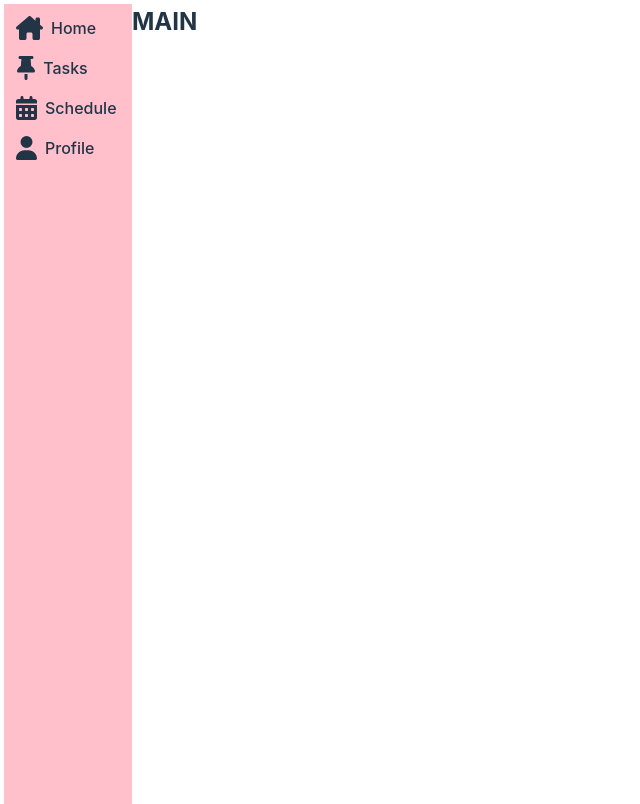
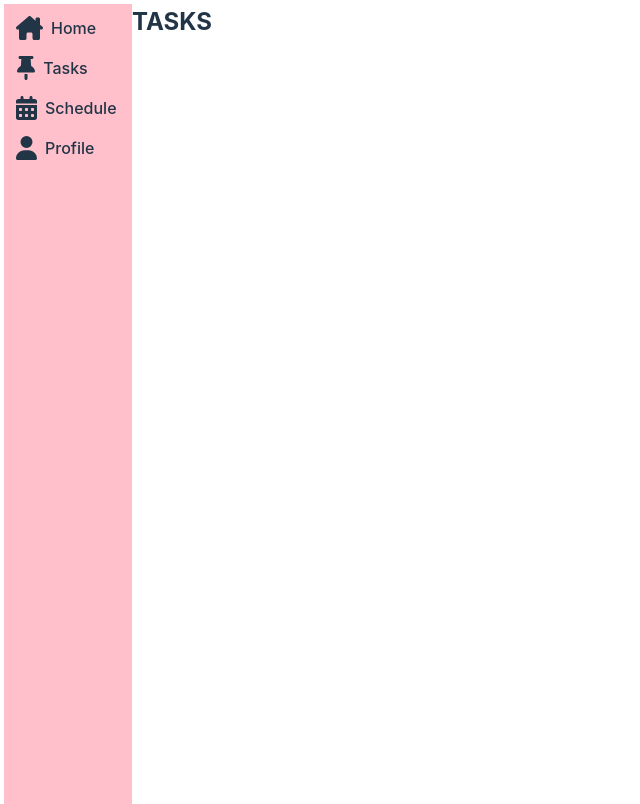
Before and after one commit to SiegfredLorelle/lexmeet-todo, a React (Vite) app: page /tasks in a window 1280 px wide. Shown: the whole page, without its empty margins (0-640 px from the left). Built offline with nearby package versions, Linux system fonts and the light colour scheme.

Commit message:
Create tasks page, fix routes

```diff
--- a/package.json
+++ b/package.json
@@ -17,6 +17,7 @@
     "@fortawesome/react-fontawesome": "^0.2.2",
     "react": "^18.3.1",
     "react-dom": "^18.3.1",
+    "react-router-dom": "^6.26.0",
     "sass": "^1.77.8"
   },
   "devDependencies": {
--- a/src/App.jsx
+++ b/src/App.jsx
@@ -1,34 +1,25 @@
 import { useState } from 'react'
+import { BrowserRouter as Router, Route, Routes } from 'react-router-dom';
 // import reactLogo from './assets/react.svg'
 // import viteLogo from '/vite.svg'
 import './App.scss'
-import './components/sidebar'
-import SideBar from './components/sidebar'
-import Main from './pages/main'
+import './components/Sidebar'
+import SideBar from './components/Sidebar'
+import Home from './pages/Home'
+import Tasks from './pages/Tasks'
 
 function App() {
   const [count, setCount] = useState(0)
 
   return (
-    // // <div className="app-container">
-    // {/* <h1>Vite + React</h1>
-    //   <div className="card">
-    //   <button onClick={() => setCount((count) => count + 1)}>
-    //   count is {count}
-    //   </button>
-    //   <p>
-    //   Edit <code>src/App.jsx</code> and save to test HMR
-    //   </p>
-    //   </div>
-    //   <p className="read-the-docs">
-    //   Click on the Vite and React logos to learn more
-    //   </p> */}
-    //   // </div>
     <>
       <SideBar />
-
-      <Main />
-
+      <Router>
+        <Routes>
+          <Route path="/" element={<Home />} />
+          <Route path="/tasks" element={<Tasks />} />
+        </Routes>
+      </Router>
     </>
   )
 }
--- a/src/components/sidebar.jsx
+++ b/src/components/Sidebar.jsx
@@ -11,8 +11,8 @@ const SideBar = () => {
           {/* <h1>LexMeet</h1> */}
           <ul>
             <li>
-              <NavItem icon={faHouseChimney} text="Home" link="#TODO"/>
-              <NavItem icon={faThumbTack} text="Tasks" link="#TODO"/>
+              <NavItem icon={faHouseChimney} text="Home" link="/"/>
+              <NavItem icon={faThumbTack} text="Tasks" link="/tasks"/>
               <NavItem icon={faCalendarDays} text="Schedule" link="#TODO"/>
               <NavItem icon={faUser} text="Profile" link="#TODO"/>
             </li>
--- /dev/null
+++ b/src/pages/Home.jsx
@@ -0,0 +1,9 @@
+const Home = () => {
+    return (
+        <>
+        <h2>HOME</h2>
+        </>
+    )
+}
+
+export default Home
--- /dev/null
+++ b/src/pages/Tasks.jsx
@@ -0,0 +1,9 @@
+const Tasks = () => {
+    return (
+        <>
+        <h2>TASKS</h2>
+        </>
+    )
+}
+
+export default Tasks
--- a/src/pages/main.jsx
+++ /dev/null
@@ -1,9 +0,0 @@
-const Main = () => {
-    return (
-        <>
-        <h2>MAIN</h2>
-        </>
-    )
-}
-
-export default Main
```
Also changed, not shown: 1 other file (tests, documents, lock files or other folders).
